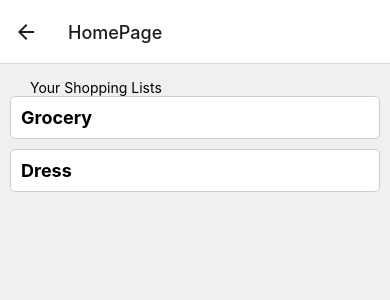
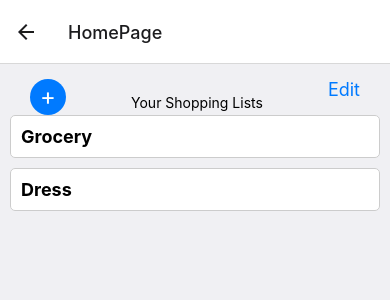
Before and after one commit to apalent/shopcheck-ui, a React Native app: screen /HomePage in a window 390 px wide. Shown: the top 300 px of the page. Built offline with nearby package versions, Linux system fonts and the light colour scheme.

Commit message:
update the item container style

```diff
--- a/pages/HomePage.js
+++ b/pages/HomePage.js
@@ -8,22 +8,42 @@ const HomePage = ({ navigation }) => {
         { id: '2', name: 'Dress', time: Date.now(), },
         // More items can be initialized here
       ]);
-
+      const [newListName, setNewListName] = useState('');
+      const [newListDescription, setNewListDescription] = useState('');
+      const [isModalVisible, setIsModalVisible] = useState(false);
+      const handleAddNewList = () => {
+        setIsModalVisible(true);
+      };
 
     const handleShoppingListPress = (shoppingListId) => {
         // Navigate to the shopping list details page, passing the shopping list id
         navigation.navigate('ShoppingList', { shoppingListId });
       };
 
+      const handleAddPress = () => {
+        setNewItemName('');
+        setNewItemDescription('');
+        setModalVisible(true);
+      };
       return (
         <View style={styles.container}>
-          <Text style={styles.header}>Your Shopping Lists</Text>
+            <View style={styles.header}>
+                <TouchableOpacity onPress={handleAddNewList} style={styles.addButton}>
+                    <Text style={styles.addButtonText}>+</Text>
+                </TouchableOpacity>
+                <Text style={styles.header}>Your Shopping Lists</Text>
+                <TouchableOpacity onPress={() => console.log('Edit item pressed')} style={styles.editButton}>
+                    <Text style={styles.editButtonText}>Edit</Text>
+                </TouchableOpacity>
+            </View>
+
+
           <FlatList
             data={shoppingLists}
             keyExtractor={(item) => item.id.toString()}
             renderItem={({ item }) => (
               <TouchableOpacity onPress={() => handleShoppingListPress(item.id)}>
-                <View style={styles.shoppingListContainer}>
+                <View style={styles.shoppingListContainer} >
                   <Text style={styles.shoppingListTitle}>{item.name}</Text>
                   {/* Add more details of the shopping list if needed */}
                 </View>
```
